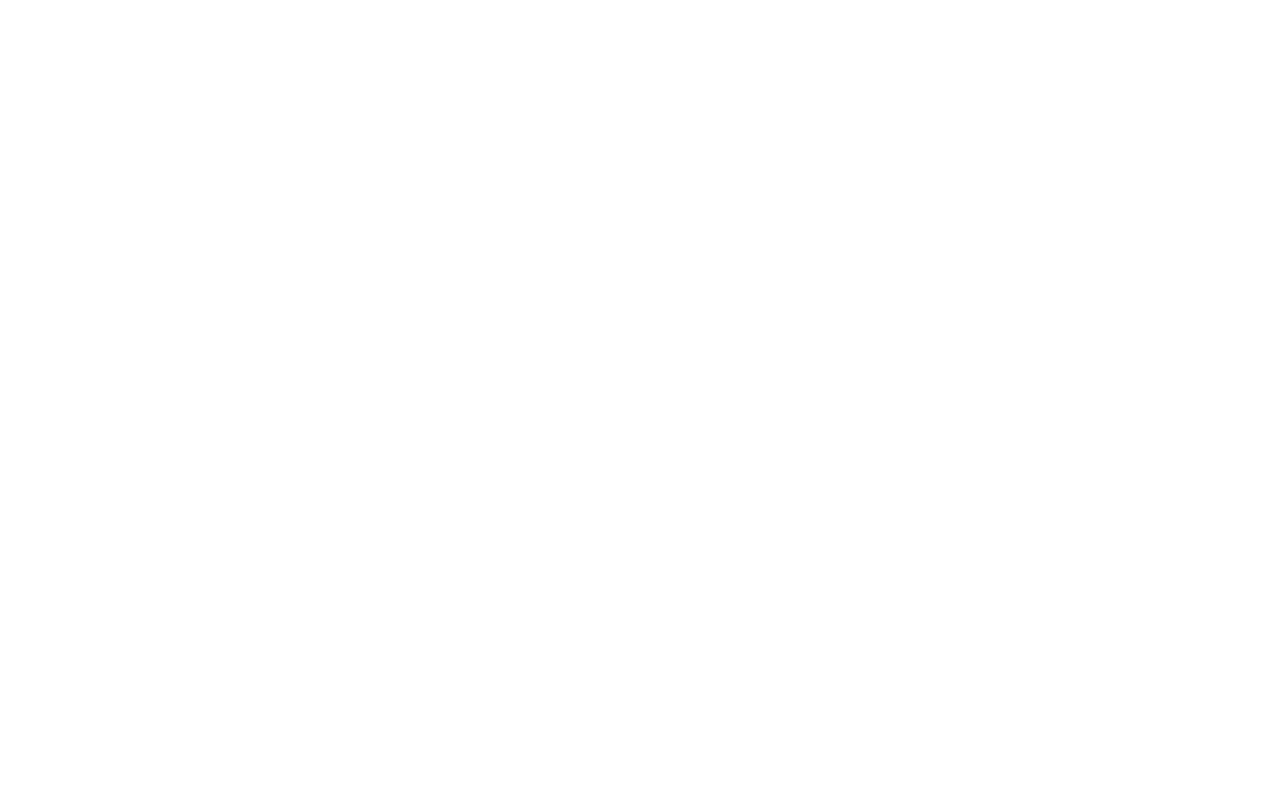
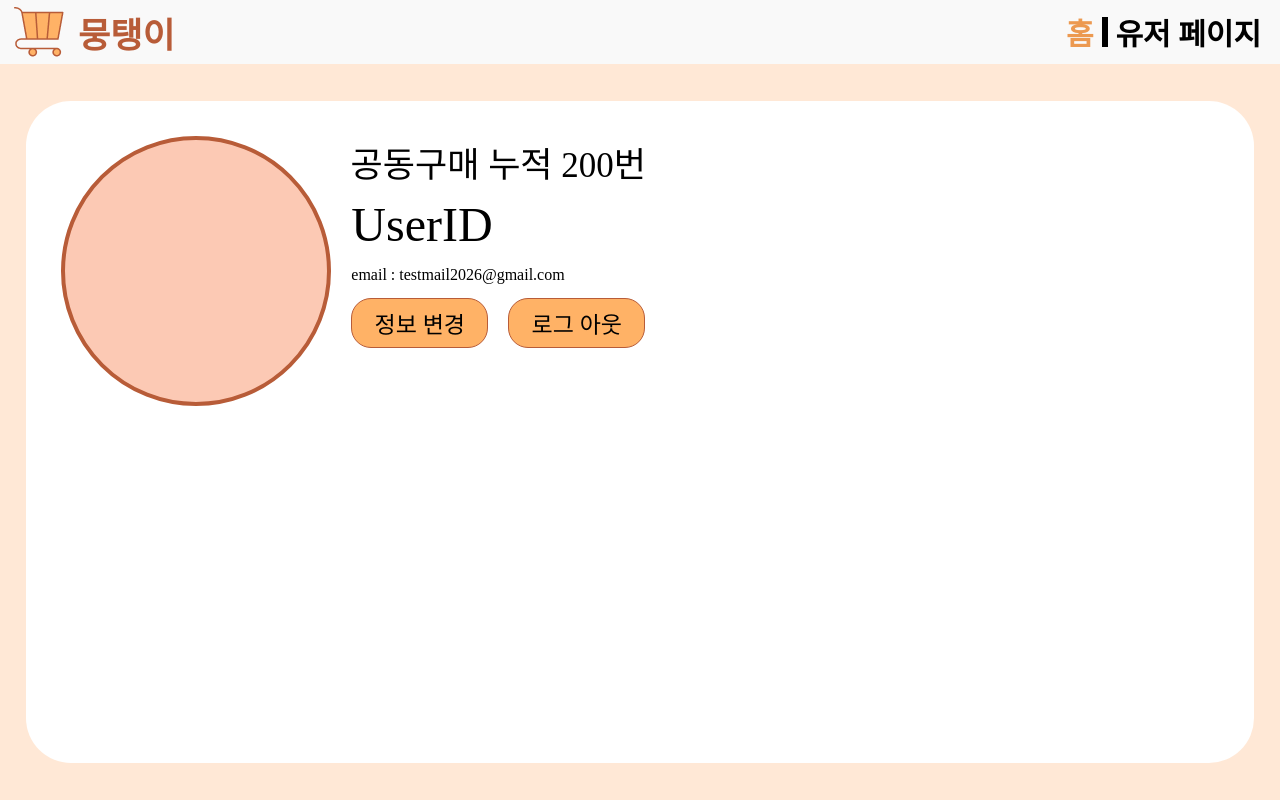
Before and after one commit to AP-1team/Frontend, a React (Vite) app in the folder bought-MTE/: page /userPage in a window 1280 px wide. Before the commit this address had no page. Built offline with nearby package versions, Linux system fonts and the light colour scheme; a web font is replaced by a local one.

Commit message:
feat:마이페이지 유저 정보 영역 완성

```diff
--- a/bought-MTE/src/App.css
+++ b/bought-MTE/src/App.css
@@ -150,7 +150,7 @@
 
 .Head-container {
   width: 100%;
-  height: 70px;
+  height: 8vh;
   background-color: #F9F9F9;
   display: flex;
   align-items: center;
@@ -195,18 +195,184 @@
   cursor: pointer;
   border-radius: 5px;
   font-family: 'Ria';
+  transition-duration: 0.15s;
 }
-
-.Head-button:hover {
-  background-color: rgba(182, 182, 182, 0.262);
-}
-
-#Head-homeButton {
-  color: #EC9950;
-}
+  .Head-button:hover {
+    background-color: rgba(182, 182, 182, 0.262);
+  }
+  .Head-button.active {
+    color: #EC9950;
+  }
 
 .Head-slash {
   width: 6px;
   height: 30px;
   background-color: black;
 }
+
+/*Main 영역*/
+
+.Main-container {
+  width: 100%;
+  height: 92vh;
+  background-color: #FCEFE3;
+  display: flex;
+  flex-direction: column;
+  align-items: center;
+}
+
+.Main-searchInputBox {
+  margin-top: 40px;
+  width: 75%;
+  height: 61px;
+  border-radius: 1500px;
+  outline:none;
+  border: 3px solid #F7AD72;
+  background-color: #F7D6C3;
+  display: flex;
+  align-items: center;
+  padding: 0px 0px 0px 20px;
+}
+
+.Main-searchInputBox > input {
+  width: 93%;
+  height: 40px;
+  background-color: transparent;
+  outline: none;
+  border: 0px;
+  font-size: 24px;
+}
+
+.Main-searchInputBox > button {
+  width: 5%;
+  height: 100%;
+  border: 0px;
+  outline: none;
+  border-left: 3px solid #F7AD72;
+  background-color: transparent;
+  background-repeat: no-repeat;
+  background-size: 50px;
+  cursor: pointer;
+}
+
+.Main-searchInputBox > button > img {
+  margin-left: 8px;
+  width: 50px;
+}
+
+.Main-boxTitle {
+  width: 94%;
+  display: flex;
+  justify-content: flex-start;
+  font-family: 'Ria';
+  margin-top: 24px;
+  gap: 28px;
+}
+
+.Main-boxTitle > span {
+  font-size: 30px;
+}
+
+.Main-boxTitle > button {
+  width: 140px;
+  border-radius: 400px;
+  outline: none;
+  border: 1px solid #EC9950;
+  background-color: white;
+  font-family: 'Ria';
+  font-size: 20px;
+  cursor: pointer;
+  transition-duration: 0.15s;
+}
+  .Main-boxTitle > button.active {
+    background-color: #F7AD72;
+  }
+
+.Main-box {
+  width: 96%;
+  height: 72%;
+  background-color: #F9F9F9;
+  border-radius: 50px;
+  margin-top: 8px;
+}
+
+/*userPage 영역 */
+
+.userPage-container {
+  width: 100%;
+  height: 92vh;
+  background-color: #FFE8D6;
+  display: flex;
+  justify-content: center;
+  align-items: center;
+}
+
+.userPage-box {
+  width: 96%;
+  height: 90%;
+  background-color: white;
+  border-radius: 45px;
+  padding: 35px;
+}
+
+.userPage-userBox {
+  display: flex;
+  gap: 20px;
+}
+
+.userPage-userProfile {
+  width: 270px;
+  height: 270px;
+  border-radius: 50%;
+  background-color: #fcc9b4;
+  border: 4px solid #B85C38;
+}
+
+.userPage-profileRightside {
+  display: flex;
+  flex-direction: column;
+  align-items: center;
+}
+
+.userPage-boughtCount {
+  font-family: 'Ria';
+  font-size: 35px;
+  font-weight: 400;
+}
+
+.userPage-userPageBottom {
+  display: flex;
+  flex-direction: column;
+  align-items: flex-start;
+  min-width: 90%;
+  gap: 14px;
+  margin-top: 10px;
+}
+
+.userPage-userName {
+  font-family:'Ria';
+  font-size: 48px;
+}
+.userPage-userEmail {
+  font-family: 'Ria';
+  font-size: 20;
+}
+
+.userPage-btnBox {
+  display: flex;
+  gap: 20px;
+}
+
+.userPage-btnBox > button {
+  width: 137px;
+  height: 50px;
+  background-color: #FFB266;
+  border: 1px solid #B85C38;
+  border-radius: 20px;
+  font-family: 'Ria';
+  font-size: 23px;
+  cursor: pointer;
+}
+  .userPage-btnBox > button:hover {
+    background-color: #B85C38;
+  }
--- a/bought-MTE/src/App.jsx
+++ b/bought-MTE/src/App.jsx
@@ -5,15 +5,16 @@ import './App.css'
 
 import Header from './components/Header.jsx'
 import Login from './pages/Login.jsx'
+import SignIn from './pages/SignIn.jsx'
 import Main from './pages/Main.jsx'
+import UserPage from './pages/UserPage.jsx'
 
 
-function MainLayer() {
+function MainLayer({navibar, setNavibar}) {
 
   return (
     <>
-      <Header/>
-
+      <Header navibar={navibar} setNavibar={setNavibar}/>
       <Outlet/>
     </>
   )
@@ -21,15 +22,18 @@ function MainLayer() {
 
 function App() {
 
+  const [navibar, setNavibar] = useState("home");
+
   return (
     <BrowserRouter>
       <Routes>
-        <Route element={<MainLayer/>}>
+        <Route element={<MainLayer navibar={navibar} setNavibar={setNavibar}/>}>
           <Route path='/' element={<Main/>}/>
-
+          <Route path='/userPage' element={<UserPage/>}/>
         </Route>
 
         <Route path='/login' element={<Login/>}/>
+        <Route path='/sign' element={<SignIn/>}/>
       </Routes>
     </BrowserRouter>
   )
--- a/bought-MTE/src/components/Header.jsx
+++ b/bought-MTE/src/components/Header.jsx
@@ -1,10 +1,22 @@
 import { useState } from 'react'
-import { BrowserRouter, Routes, Route, Link, Outlet } from 'react-router-dom';
+import { BrowserRouter, Routes, Route, Link, Outlet, useNavigate } from 'react-router-dom';
 
 import icon from '../assets/HomeIcon.png'
 
 
-export default function Header() {
+export default function Header({navibar, setNavibar}) {
+
+    const navigate = useNavigate();
+
+    const homeClicked = () => {
+        setNavibar("home");
+        navigate('/');
+    }
+
+    const userPageClicked = () => {
+        setNavibar("userPage");
+        navigate('/userPage');
+    }
 
     return (
         <div className='Head-container'>
@@ -14,9 +26,11 @@ export default function Header() {
             </div>
 
             <div className='Head-rightSide'>
-                <button className='Head-button' id='Head-homeButton'>홈</button>
+                <button className={navibar === "home" ? "Head-button active" : "Head-button"}
+                onClick={()=>{homeClicked()}}>홈</button>
                 <div className='Head-slash'></div>
-                <button className='Head-button' id='Head-userButton'>유저 페이지</button>
+                <button className={navibar === "userPage" ? "Head-button active" : "Head-button"}
+                onClick={()=>{userPageClicked()}}>유저 페이지</button>
             </div>
         </div>
     )
--- a/bought-MTE/src/pages/Main.jsx
+++ b/bought-MTE/src/pages/Main.jsx
@@ -1,11 +1,35 @@
 import { BrowserRouter, Routes, Route, Link } from 'react-router-dom';
+import { useState } from 'react'
+
+import searchIcon from '../assets/searchIcon.png'
 
 
 export default function Main() {
 
+    const [mainButton, setMainButton] = useState("lastest");
+
     return (
-        <>
-            <Link to='/login'>로그인</Link>
-        </>
+        <div className='Main-container'>
+            <div className='Main-searchInputBox'>
+                <input/>
+                <button>
+                    <img src={searchIcon}/>
+                </button>
+            </div>
+            <div className='Main-boxTitle'>
+                <span>최근 진행 중인 공동구매</span>
+
+                <button className={mainButton === "lastest" ? "active Main-LastestBtn" : "Main-LastestBtn"}
+                    onClick={()=>{setMainButton("lastest")}}>최신순</button>
+                <button className={mainButton === "period" ? "active Main-periodBtn" : "Main-periodBtn"}
+                    onClick={()=>{setMainButton("period")}}>기간 임박</button>
+                <button className={mainButton === "jjim" ? "active Main-jjimBtn" : "Main-jjimBtn"}
+                    onClick={()=>{setMainButton("jjim")}}>찜 순</button>
+            </div>
+
+            <div className='Main-box'>
+
+            </div>
+        </div>
     )
 }
--- /dev/null
+++ b/bought-MTE/src/pages/SignIn.jsx
@@ -0,0 +1,83 @@
+import { BrowserRouter, Routes, Route, Link } from 'react-router-dom';
+import { useState } from 'react'
+
+
+export default function Sign() {
+
+    const [userID, setUserID] = useState("");
+    const [userPW, setUserPW] = useState("");
+    const [error, setError] = useState(" ");
+
+    const LoginClicked = (e) => {
+        e.preventDefault();
+
+        if(userID === "") {
+            setError("아이디를 입력해주세요");
+            return;
+        }
+        else if(userPW === "") {
+            setError("비밀번호를 입력해주세요");
+            return;
+        }
+
+        fetch('/api/auth/login', {
+            method: "POST",
+            body: JSON.stringify({
+                "username": userID,
+                "password": userPW
+            })
+        })
+        .then(res => res.json())
+        .then(res => {
+            if(res.success) {
+                console.log("로그인 성공");
+            }
+            else {
+                setError("존재하지 않는 계정입니다.");
+            }
+        })
+        .catch(error => {
+            console.log("로그인 중 에러 발생",error);
+            setError("서버와 통신할 수 없습니다.");
+        })
+    }
+
+    return (
+        <div className='Login-container'>
+            <div className='Login-leftside'>
+                <div className='Login-leftBox'>
+
+                </div>
+            </div>
+            <div className='Login-rightside'>
+                <div className='Login-rightBox'>
+                    <span>로그인</span>
+                    <div className='Login-inputBox'>
+                        <div className='Login-IDBox'>
+                            <label for='Login-ID'>아이디:</label>
+                            <input id='Login-ID' onChange={(e)=>{
+                                setUserID(e.target.value);
+                                setError("");
+                            }} value={userID}/>
+                        </div>
+
+                        <div className='Login-IDBox Login-PWBox'>
+                            <label for='Login-ID'>비밀번호:</label>
+                            <input id='Login-PW' type='password' onChange={(e)=>{
+                                setUserPW(e.target.value);
+                                setError("");
+                            }} value={userPW}/>
+                        </div>
+
+                        <div className='Login-submitBox'>
+                            <button id='Login-submitButton' onClick={LoginClicked}>로그인</button>
+                            <span>{error}</span>
+                        </div>
+
+                        <Link to='/sign' className='Login-signButton'>회원 가입하러가기</Link>
+                    </div>
+                </div>
+            </div>
+        </div>
+    )
+}
--- /dev/null
+++ b/bought-MTE/src/pages/UserPage.jsx
@@ -0,0 +1,69 @@
+import { useEffect, useState } from 'react'
+import { RiDeepseekFill } from 'react-icons/ri';
+import { BrowserRouter, Routes, Route, Link, Outlet, useNavigate } from 'react-router-dom';
+
+export default function UserPage() {
+
+    const navigate = useNavigate();
+
+    const [user, setUser] = useState({ //임시 유저 정보
+        "id": 1,
+        "username": "UserID",
+        "phone": "010-1013-0524",
+        "address": "우리집",
+        "boughtCount": 20,
+        "email": "testmail2026@gmail.com",
+    })
+
+    // const [user, setUser] = useState(null);
+    // const [loading, setLoading] = useState(true);
+
+    // useEffect(() => {
+    //     fetch('/api/users/me')
+    //         .then((res) => {
+    //             if(!res.ok) {
+    //                 throw new Error("유저 정보를 불러오지 못했습니다.");
+    //             }
+    //             return res.json();
+    //         })
+    //         .then((data) => {
+    //             setUser(data);
+    //             setLoading(false);
+    //         })
+    //         .catch((err) => {
+    //             setLoading(false);
+    //             console.error("로그인 중 에러 발생:",err);
+    //         })
+    // }, []);
+
+    const logout = () => {
+        navigate('/login');
+    }
+
+    return (
+        <section className='userPage-container'>
+            <div className='userPage-box'>
+                <div className='userPage-userBox'>
+                    <div className='userPage-userProfile'>
+
+                    </div>
+
+                    <div className='userPage-profileRightside'>
+                        <span className='userPage-boughtCount'>
+                            공동구매 누적 200번
+                        </span>
+
+                        <div className='userPage-userPageBottom'>
+                            <span className='userPage-userName'>{user?.username}</span>
+                            <span className='userPage-userEmail'>email : {user?.email}</span>
+                            <div className='userPage-btnBox'>
+                                <button>정보 변경</button>
+                                <button onClick={()=>{logout()}}>로그 아웃</button>
+                            </div>
+                        </div>
+                    </div>
+                </div>
+            </div>
+        </section>
+    )
+}
--- a/package.json
+++ b/package.json
@@ -1,5 +1,6 @@
 {
   "dependencies": {
+    "react-icons": "^5.7.0",
     "react-router-dom": "^7.18.4"
   }
 }
```
Also changed, not shown: bought-MTE/src/assets/searchIcon.png (added), 1 other file (tests, documents, lock files or other folders).
